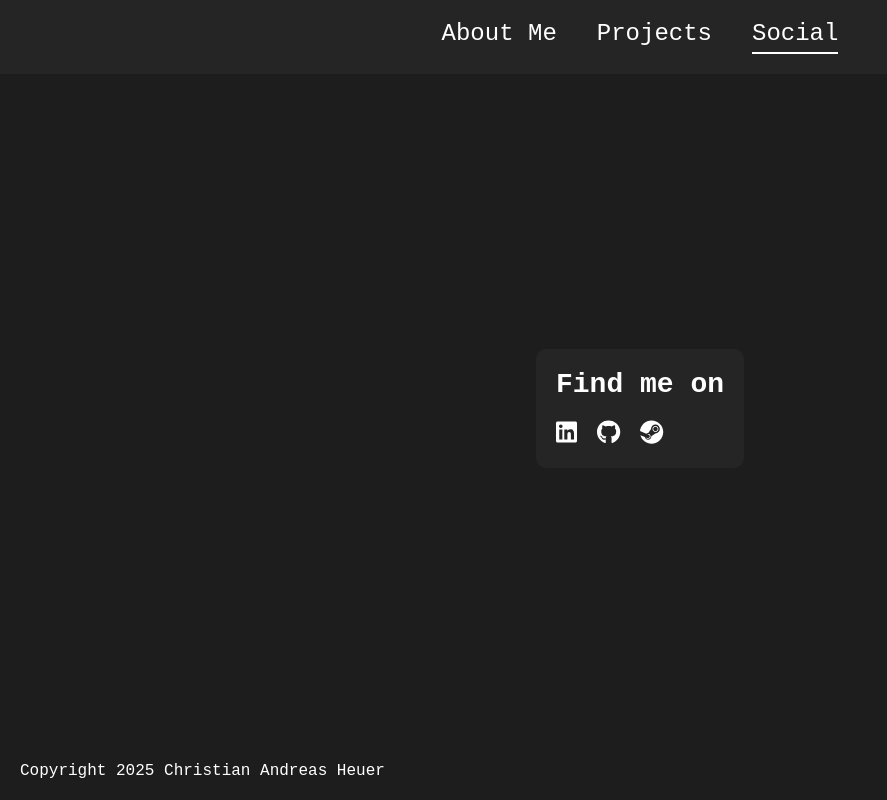
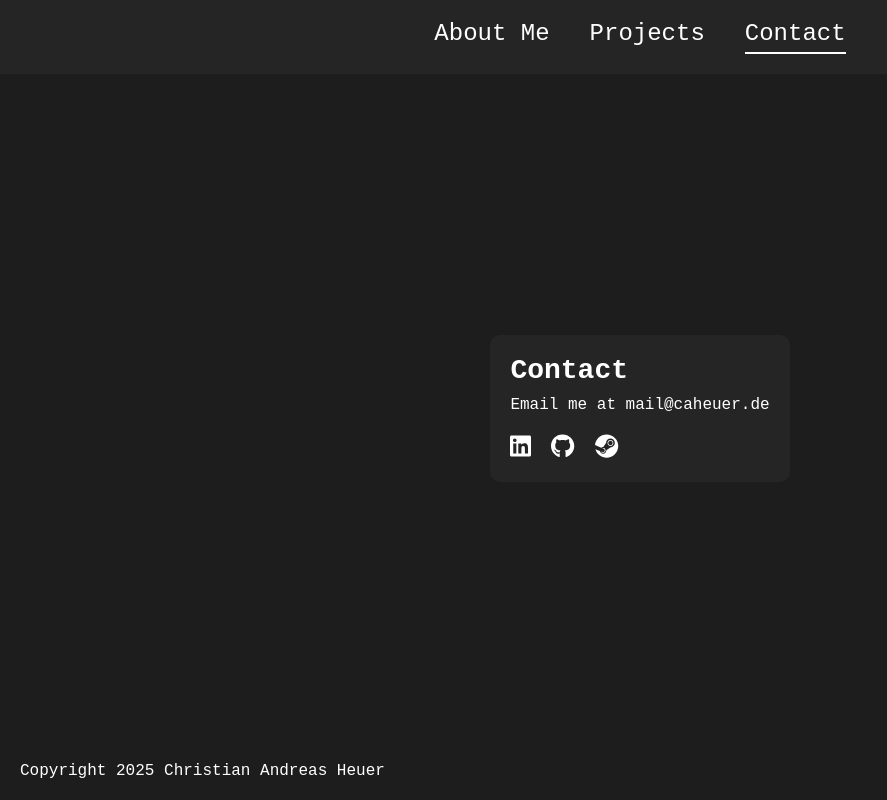
Before and after one commit to caheuer/caheuer-portfolio, a React (Vite) app: page /contact in a window 1280 px wide. Shown: the whole page, without its empty margins (0-887 px from the left). Built offline with nearby package versions, Linux system fonts and the light colour scheme.

Commit message:
added: email to contact

```diff
--- a/src/App.css
+++ b/src/App.css
@@ -16,6 +16,15 @@ html, body {
 ::selection {
     background: white;
     color: black;
+}
+
+a {
+    color: white;
+    text-decoration: none;
+}
+
+a:hover {
+    text-decoration: underline;
 }
 
 /* Card */
@@ -60,6 +69,10 @@ html, body {
     text-decoration: none;
 }
 
+.link-btn:hover {
+    text-decoration: none;
+}
+
 .link-btn::after {
     content: '>';
     margin-left: 5px;
--- a/src/Header.css
+++ b/src/Header.css
@@ -15,6 +15,7 @@
 .nav-item:hover {
     transform: translateY(-2px);
     transition: transform 0.3s ease-in-out;
+    text-decoration: none;
 }
 
 .nav-item.active::after {
--- a/src/Header.tsx
+++ b/src/Header.tsx
@@ -5,6 +5,6 @@ export default function Header() {
   return <div className="nav">
     <NavLink to="/" className="nav-item">About Me</NavLink>
     <NavLink to="/projects" className="nav-item">Projects</NavLink>
-    <NavLink to="/contact" className="nav-item">Social</NavLink>
+    <NavLink to="/contact" className="nav-item">Contact</NavLink>
   </div>;
 }
--- a/src/pages/Contact.css
+++ b/src/pages/Contact.css
@@ -1,6 +1,10 @@
 .contact-title {
     font-size: 28px;
     font-weight: bold;
+}
+
+.contact-email {
+    margin-top: 10px;
 }
 
 .social-media-row {
--- a/src/pages/Contact.tsx
+++ b/src/pages/Contact.tsx
@@ -7,7 +7,10 @@ export default function Contact() {
   return <div className="card-wrapper">
     <div className="card">
       <div>
-        <div className="contact-title">Find me on</div>
+        <div className="contact-title">Contact</div>
+        <div className="contact-email">
+          Email me at <a href="mailto:mail@caheuer.de">mail@caheuer.de</a>
+        </div>
         <div className="social-media-row">
           <a href="https://www.linkedin.com/in/christian-andreas-heuer-406598209/" className="social-media-icon">
             <FontAwesomeIcon icon={faLinkedin} />
```
